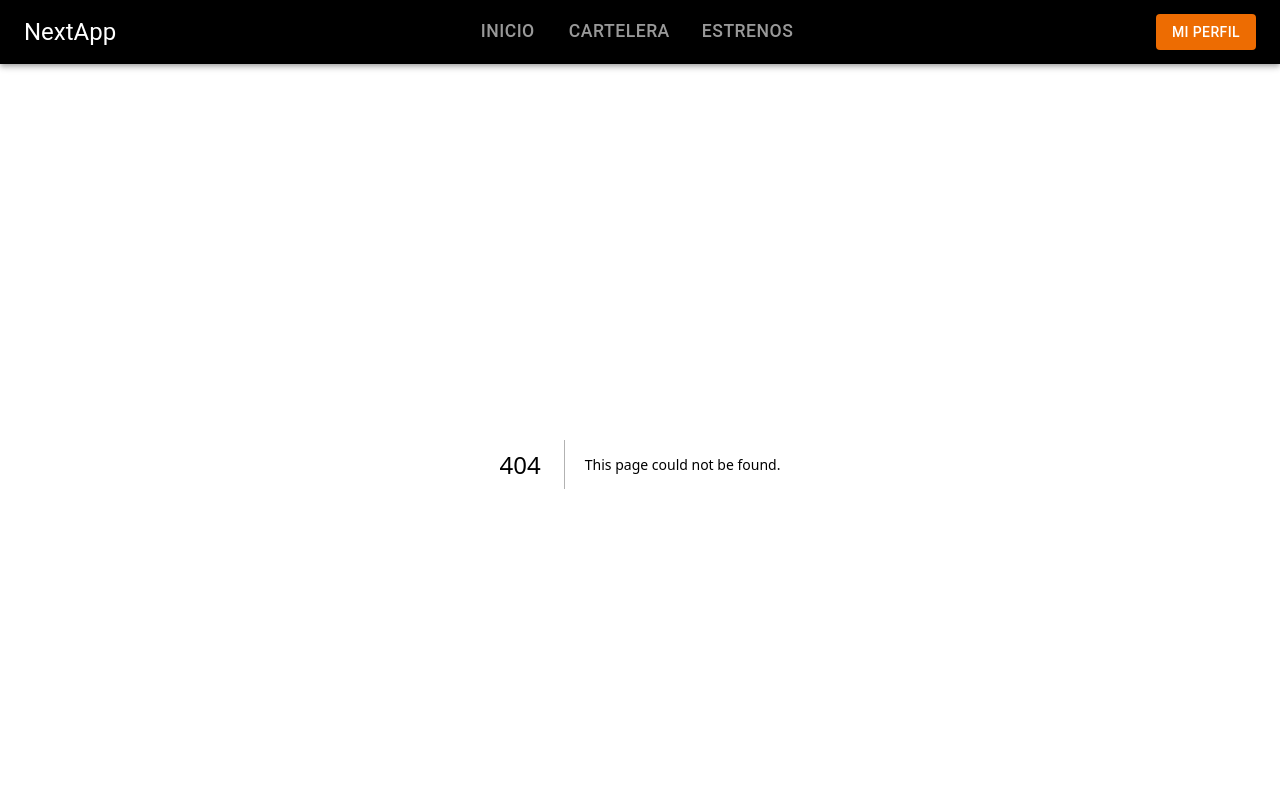
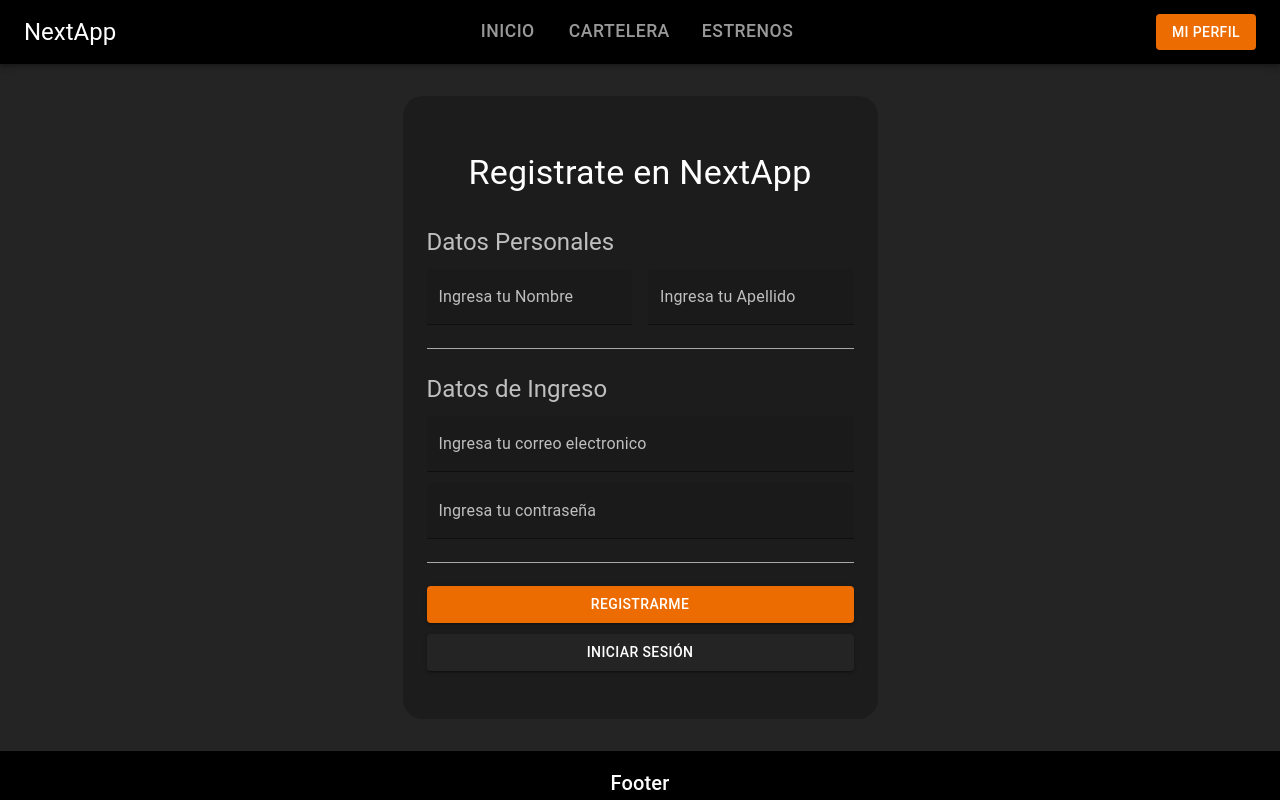
Before and after one commit to Maidana0/Popcorn-Pass, a Next.js app in the folder frontend/: page /usuario/registro in a window 1280 px wide. Before the commit this address had no page. Shown: the top 800 px of the page. Built offline with nearby package versions, Linux system fonts and the light colour scheme.

Commit message:
- Creación de las vistas y formularios para login y register (V1)

```diff
--- a/frontend/package.json
+++ b/frontend/package.json
@@ -16,6 +16,7 @@
     "next": "14.2.3",
     "react": "^18",
     "react-dom": "^18",
+    "react-hook-form": "^7.51.5",
     "styled-components": "^6.1.11",
     "zustand": "^4.5.2"
   },
--- a/frontend/src/app/globals.css
+++ b/frontend/src/app/globals.css
@@ -1,8 +1,9 @@
-:root{
+:root {
   --black: #242424;
   --lightBlack: #1C1C1C;
   --yellow: #FCC434;
   --white: #FFFFFF;
+  --gray-color: #BFBFBF;
 }
 
 * {
@@ -12,7 +13,7 @@
   scroll-behavior: smooth;
 }
 
-body{
+body {
   background-color: var(--black);
   color: var(--white);
   min-height: 100vh;
@@ -22,7 +23,7 @@ body{
   justify-content: space-between;
 }
 
-a{
+a {
   text-decoration: none;
   color: var(--white);
 }
--- /dev/null
+++ b/frontend/src/app/usuario/registro/page.tsx
@@ -0,0 +1,21 @@
+import FormRegister from "@/components/organism/FormRegister";
+import { Container, Typography } from "@mui/material";
+import type { Metadata } from "next";
+
+export const metadata: Metadata = {
+  title: "Registro",
+};
+
+const Login = () => {
+  return (
+    <Container sx={{ backgroundColor: "var(--lightBlack)", margin: "2rem auto", borderRadius: "20px", padding: "3rem 1rem",width:{xs:"90%",sm:"475px"} }}>
+      <Typography variant="h4" textAlign="center" sx={{margin: ".5rem auto 2rem" }}>
+      Registrate en NextApp
+      </Typography>
+
+      <FormRegister />
+    </Container>
+  )
+}
+
+export default Login
--- /dev/null
+++ b/frontend/src/components/atoms/InputMui.tsx
@@ -0,0 +1,35 @@
+import TextField from '@mui/material/TextField';
+import * as React from "react";
+import { UseFormRegisterReturn } from "react-hook-form";
+
+interface IInputMuiProps {
+    inputName: string;
+    inputType?: React.InputHTMLAttributes<unknown>['type'];
+    inputLabel?: string;
+    inputRequired?: boolean;
+    inputRegister?: UseFormRegisterReturn;
+    inputHelperText?: string;
+    inputError?: boolean;
+}
+
+const InputMui: React.FC<IInputMuiProps> = ({ inputHelperText, inputError, inputRequired, inputRegister, inputName, inputType, inputLabel }) => {
+  return (
+    <TextField
+      {...inputRegister}
+      required={inputRequired ?? false}
+      error={inputError}
+      id={inputName}
+      name={inputName}
+      autoComplete="off"
+      type={inputType ?? inputName}
+      label={inputLabel || false}
+      helperText={inputError ? inputHelperText : false}
+      variant={"filled"}
+      color="warning"
+      inputProps={{ sx: { color: "var(--white)" } }}
+      sx={{ "& > label": { color: "var(--gray-color)" } }}
+    />
+  );
+}
+
+export default InputMui
--- a/frontend/src/components/molecules/CardNowPlaying.tsx
+++ b/frontend/src/components/molecules/CardNowPlaying.tsx
@@ -23,7 +23,7 @@ const CardNowPlaying = () => {
             Deadpool And Wolverine
           </Typography>
 
-          <Typography variant="subtitle2" color="#BFBFBF">
+          <Typography variant="subtitle2" color="var(--gray-color)">
             1h30min • Acción/Comedia
           </Typography>
 
--- /dev/null
+++ b/frontend/src/components/molecules/FieldsLogin.tsx
@@ -0,0 +1,30 @@
+import React, { FC } from 'react'
+import InputMui from "../atoms/InputMui"
+import {emailValidation, passwordValidation} from "@/data/commonFormValidation"
+import { FieldErrors, FieldValues, UseFormRegister } from "react-hook-form";
+
+interface IFieldsLoginProps {
+    register: UseFormRegister<FieldValues>;
+    errors: FieldErrors<FieldValues>;
+}
+
+
+const FieldsLogin: FC<IFieldsLoginProps> = ({ register, errors }) => {
+
+
+    return <>
+        <InputMui inputRegister={register("email", emailValidation)}
+            inputName="email" inputLabel="Ingresa tu correo electronico"
+            inputHelperText={String(errors.email?.message)}
+            inputError={errors.email ? true : false}
+        />
+
+        <InputMui inputRegister={register("password", passwordValidation)}
+            inputName="password" inputLabel="Ingresa tu contraseña"
+            inputHelperText={String(errors.password?.message)}
+            inputError={errors.password ? true : false}
+        />
+    </>
+}
+
+export default FieldsLogin
--- a/frontend/src/components/molecules/SliderNavbar.tsx
+++ b/frontend/src/components/molecules/SliderNavbar.tsx
@@ -82,7 +82,7 @@ const Navbar = () => {
 
                 <Box>
 
-                    <Button variant="contained" color="warning" children="mi perfil" />
+                    <Button variant="contained" LinkComponent={Link} href="/usuario/iniciar-sesion" color="warning" children="mi perfil" />
                     {/* <Button variant="contained" color="error" children="Cerrar sesión" /> */}
                     <ListItemText sx={{ color: "#fff9", p: 2 }}>
                         Hola programador, estas codeando solo? Enserio? 🥵
--- a/frontend/src/components/molecules/TabNavbar.tsx
+++ b/frontend/src/components/molecules/TabNavbar.tsx
@@ -37,7 +37,7 @@ const TabNavbar = () => {
                 })}
             </Tabs>
             <Box>
-                <Button variant="contained" color="warning" children="mi perfil"/>
+                <Button variant="contained" LinkComponent={Link} href="/usuario/iniciar-sesion" color="warning" children="mi perfil"/>
                 {/* <Button variant="contained" color="error" children="Cerrar sesión" /> */}
             </Box>
         </>)
--- /dev/null
+++ b/frontend/src/components/organism/FormRegister.tsx
@@ -0,0 +1,65 @@
+"use client"
+import { useForm } from "react-hook-form"
+import { Box, Button, Divider, Typography } from "@mui/material"
+import Link from "next/link"
+import FieldsLogin from "../molecules/FieldsLogin"
+import InputMui from "../atoms/InputMui"
+import {namesValidation} from "@/data/commonFormValidation"
+
+
+const FormRegister = () => {
+    const { register, handleSubmit, formState: { errors, } } = useForm()
+
+    const onSubmit = handleSubmit((data) => {
+        console.log(data);
+    })
+
+
+    return (
+        <Box
+            component="form"
+            onSubmit={onSubmit}
+            sx={{ display: "flex", flexDirection: "column", gap: ".7rem", width: "100%" }} >
+
+
+            <Typography color="var(--gray-color)" variant="h5">
+                Datos Personales
+            </Typography>
+
+            <Box display="flex" gap="1rem">
+                <InputMui inputName="firstName" inputLabel="Ingresa tu Nombre" inputType="text"
+                    inputRegister={register("firstName", namesValidation)}
+                    inputHelperText={String(errors.firstName?.message)}
+                    inputError={errors.firstName ? true : false}
+
+                />
+
+                <InputMui inputName="lastName" inputLabel="Ingresa tu Apellido" inputType="text"
+                    inputRegister={register("lastName", namesValidation)}
+                    inputHelperText={String(errors.lastName?.message)}
+                    inputError={errors.lastName ? true : false}
+                />
+            </Box>
+
+            <Divider sx={{ bgcolor: "var(--gray-color)", margin: "12px 0" }} />
+
+            <Typography color="var(--gray-color)" variant="h5">
+                Datos de Ingreso
+            </Typography>
+
+            <FieldsLogin register={register} errors={errors} />
+
+            <Divider sx={{ bgcolor: "var(--gray-color)", margin: "12px 0" }} />
+
+            <Button type="submit" variant="contained" color="warning">
+                Registrarme
+            </Button>
+
+            <Button type="button" LinkComponent={Link} href={"/usuario/iniciar-sesion"} variant="contained" color="info" sx={{ bgcolor: "var(--black)" }} >
+                Iniciar Sesión
+            </Button>
+        </Box>
+    )
+}
+
+export default FormRegister
--- /dev/null
+++ b/frontend/src/data/commonFormValidation.ts
@@ -0,0 +1,48 @@
+
+export const passwordValidation = Object.freeze({
+   required: {
+      value: true,
+      message: "Este campo es requerido."
+   },
+   minLength: {
+      value: 6,
+      message: "Debe contener al menos 6 caracteres."
+   },
+   maxLength: {
+      value: 30,
+      message: "Debe contener como máximo 30 caracteres."
+   },
+})
+
+export const emailValidation = Object.freeze({
+   required: {
+      value: true,
+      message: "Este campo es requerido."
+   },
+   minLength: {
+      value: 6,
+      message: "Debe contener al menos 6 caracteres."
+   },
+   pattern: {
+      value: /^[a-zA-Z0-9._%+-]+@[a-zA-Z0-9.-]+\.[a-zA-Z]{2,4}$/,
+      message: "Incluye un signo '@' y '.' en la dirección de correo electrónico. Ej: 'correo@dominio.com'"
+   }
+})
+
+export const namesValidation = Object.freeze({
+   required: {
+      value: true,
+      message: "Este campo es requerido."
+   },
+   maxLength: {
+      value: 20,
+      message: "Debe contener como máximo 20 caracteres."
+   }, minLength: {
+      value: 3,
+      message: "Debe contener al menos 3 caracteres."
+   },
+   pattern: {
+      value: /^[a-zA-Z\s]*$/,
+      message: "Solo se permiten letras y espacios."
+   }
+})
```
Also changed, not shown: frontend/src/app/usuario/iniciar-sesion/page.tsx (added, +21 -0 lines), frontend/src/components/organism/FormLogin.tsx (added, +37 -0 lines), 1 other file (tests, documents, lock files or other folders).
